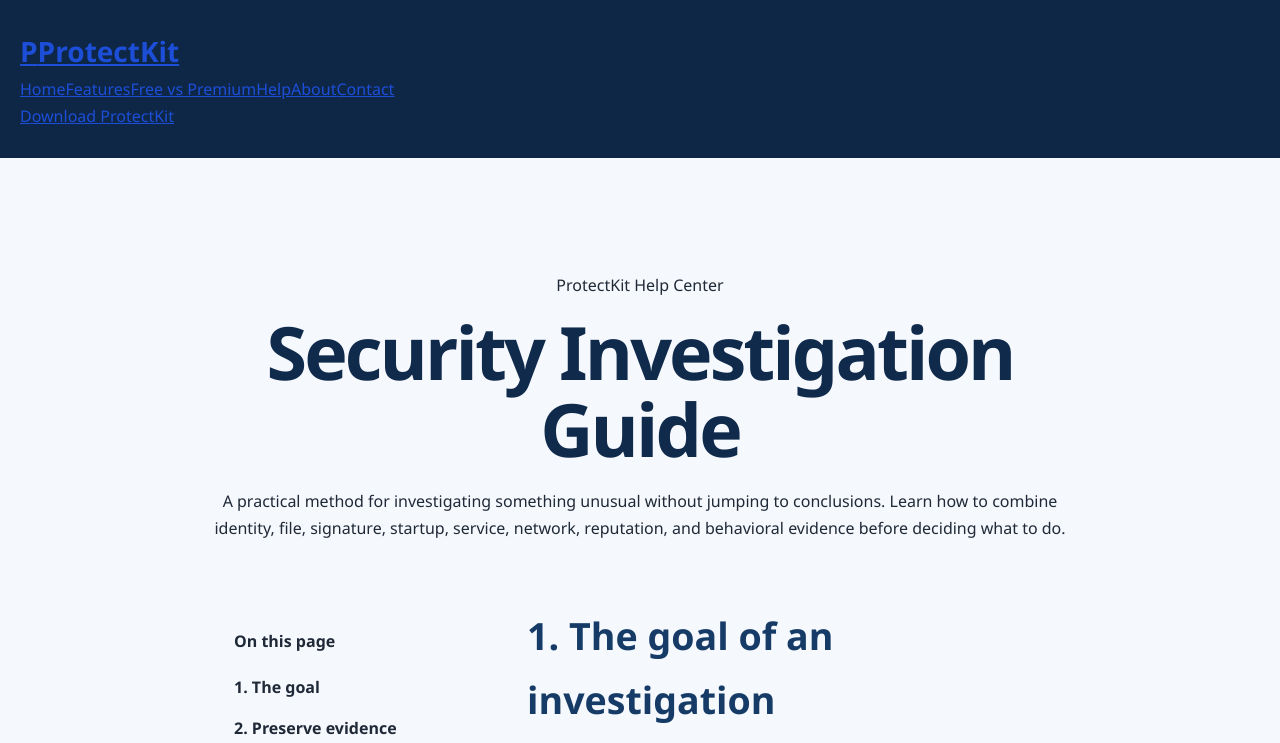
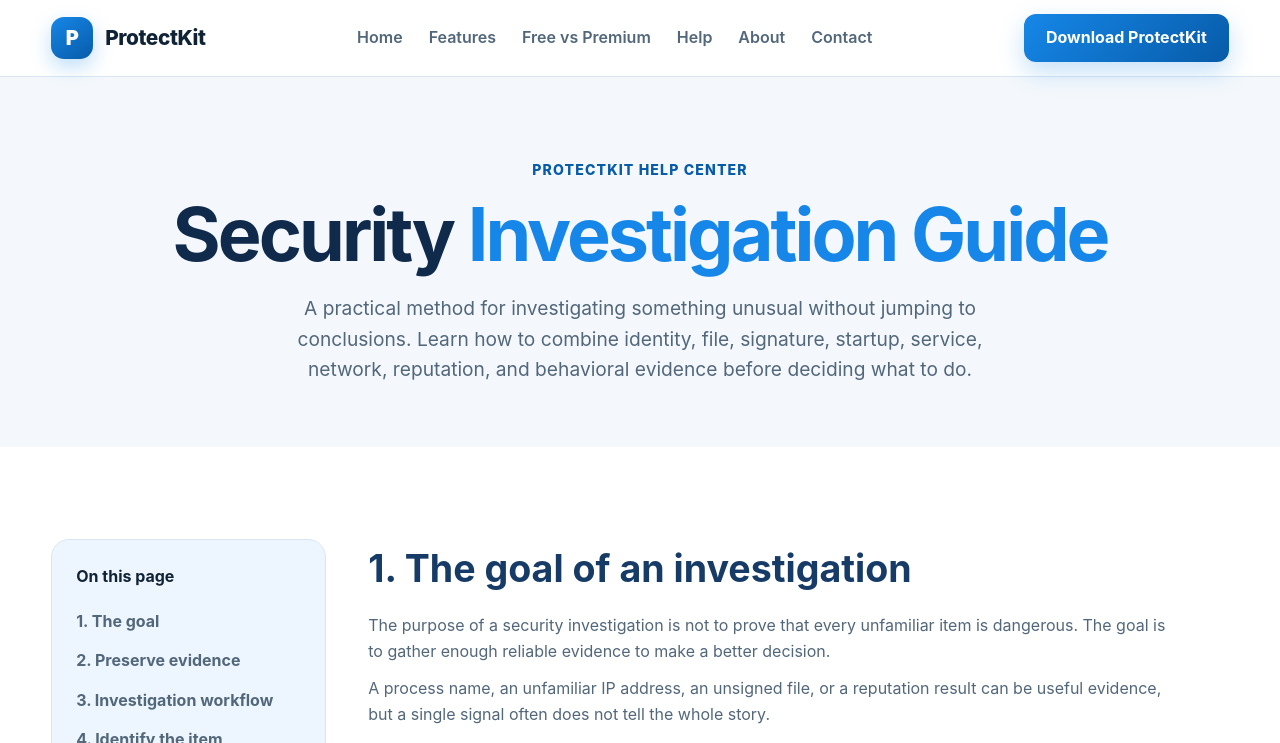
Before and after one commit to AmazonSuperSearch/protectkit-website, a plain HTML site: page help-security-investigation.html in a window 1280 px wide. Shown: the top 743 px of the page. Drawn offline with Linux system fonts and the light colour scheme.

Commit message:
Update help-security-investigation.html

```diff
--- a/help-security-investigation.html
+++ b/help-security-investigation.html
@@ -1,10 +1,13 @@
 <!DOCTYPE html>
 <html lang="en">
 <head>
+    <script>window.lemonSqueezyAffiliateConfig = { store: "protectkit" };</script>
+    <script src="https://lmsqueezy.com/affiliate.js" defer></script>
 <meta charset="UTF-8">
 <meta name="viewport" content="width=device-width, initial-scale=1.0">
 <meta name="description" content="Learn how to investigate suspicious processes, files, startup entries, services, and network connections with ProtectKit using evidence, context, reputation information, and careful next steps.">
 <meta name="robots" content="index, follow">
+<meta name="theme-color" content="#1687e8">
 <link rel="canonical" href="https://getprotectkit.com/help-security-investigation.html">
 <title>Security Investigation Guide | ProtectKit Help Center</title>
 <style>
@@ -143,6 +146,210 @@
 @media(max-width:850px){.article-layout{grid-template-columns:1fr}.toc{position:static}}
 @media(max-width:650px){.signal-grid{grid-template-columns:1fr}.step{padding-left:24px;padding-top:78px}.step:before{left:24px;top:22px}}
 </style>
+
+<style>
+:root {
+    --background: #f4f8fc;
+    --surface: #ffffff;
+    --surface-soft: #edf6ff;
+    --primary: #1687e8;
+    --primary-dark: #075ba8;
+    --text: #102235;
+    --text-soft: #52677a;
+    --border: #d9e6f2;
+    --success: #149760;
+    --shadow: 0 18px 45px rgba(17, 63, 103, 0.10);
+    --radius-medium: 16px;
+    --max-width: 1180px;
+}
+
+html {
+    scroll-behavior: smooth;
+}
+
+body {
+    margin: 0;
+    font-family: Inter, "Segoe UI", Arial, sans-serif;
+    background: var(--background);
+    color: var(--text);
+    line-height: 1.6;
+}
+
+a {
+    color: inherit;
+    text-decoration: none;
+}
+
+main {
+    max-width: none;
+    margin: 0;
+    padding: 0;
+}
+
+.container {
+    width: min(92%, var(--max-width));
+    margin: 0 auto;
+}
+
+.site-header {
+    position: sticky;
+    top: 0;
+    z-index: 1000;
+    padding: 0;
+    background: rgba(255, 255, 255, 0.94);
+    color: var(--text);
+    backdrop-filter: blur(14px);
+    border-bottom: 1px solid var(--border);
+}
+
+.navigation {
+    min-height: 76px;
+    display: flex;
+    align-items: center;
+    justify-content: space-between;
+    gap: 24px;
+}
+
+.brand {
+    display: flex;
+    align-items: center;
+    gap: 12px;
+    margin: 0;
+    color: var(--text);
+    font-size: 1.3rem;
+    font-weight: 800;
+    letter-spacing: -0.02em;
+}
+
+.brand-mark {
+    width: 42px;
+    height: 42px;
+    border-radius: 13px;
+    display: grid;
+    place-items: center;
+    background: linear-gradient(145deg, var(--primary), var(--primary-dark));
+    color: white;
+    font-size: 1.25rem;
+    font-weight: 900;
+    box-shadow: 0 8px 20px rgba(22, 135, 232, 0.28);
+}
+
+.nav-links {
+    display: flex;
+    align-items: center;
+    gap: 26px;
+    color: var(--text-soft);
+    font-weight: 600;
+}
+
+.nav-links a:hover {
+    color: var(--primary-dark);
+}
+
+.button {
+    display: inline-flex;
+    align-items: center;
+    justify-content: center;
+    min-height: 48px;
+    padding: 0 22px;
+    border-radius: 12px;
+    font-weight: 750;
+    transition: transform .2s ease, box-shadow .2s ease, background .2s ease;
+}
+
+.button:hover {
+    transform: translateY(-2px);
+}
+
+.button-primary {
+    background: linear-gradient(135deg, var(--primary), var(--primary-dark));
+    color: white;
+    box-shadow: 0 10px 24px rgba(22, 135, 232, 0.25);
+}
+
+.button-secondary {
+    background: white;
+    border: 1px solid var(--border);
+    color: var(--text);
+}
+
+.hero-description {
+    max-width: 690px;
+    color: var(--text-soft);
+    font-size: 1.2rem;
+}
+
+.hero-actions {
+    display: flex;
+    flex-wrap: wrap;
+    gap: 14px;
+    margin-top: 32px;
+}
+
+.section {
+    padding: 92px 0;
+}
+
+.section-alt {
+    background: white;
+}
+
+.section-label {
+    color: var(--primary-dark);
+    font-size: .88rem;
+    font-weight: 850;
+    letter-spacing: .08em;
+    text-transform: uppercase;
+}
+
+.site-footer {
+    padding: 44px 0;
+    border-top: 1px solid var(--border);
+    background: white;
+    color: var(--text);
+    text-align: left;
+    font-size: inherit;
+}
+
+.footer-grid {
+    display: flex;
+    align-items: center;
+    justify-content: space-between;
+    gap: 24px;
+}
+
+.footer-copy {
+    color: var(--text-soft);
+    font-size: .9rem;
+}
+
+.footer-links {
+    display: flex;
+    flex-wrap: wrap;
+    gap: 20px;
+    color: var(--text-soft);
+    font-size: .9rem;
+    font-weight: 650;
+}
+
+@media (max-width: 980px) {
+    .nav-links {
+        display: none;
+    }
+}
+
+@media (max-width: 680px) {
+    .navigation .button {
+        display: none;
+    }
+
+    .footer-grid {
+        flex-direction: column;
+        align-items: flex-start;
+    }
+}
+</style>
+
 </head>
 <body>
 <header class="site-header"><div class="container navigation">
```
